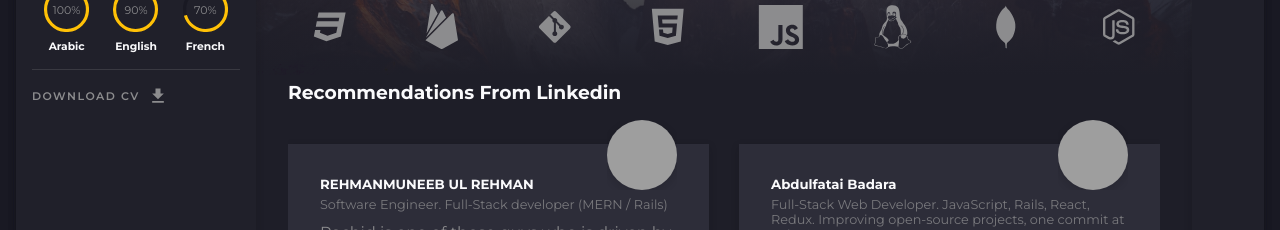
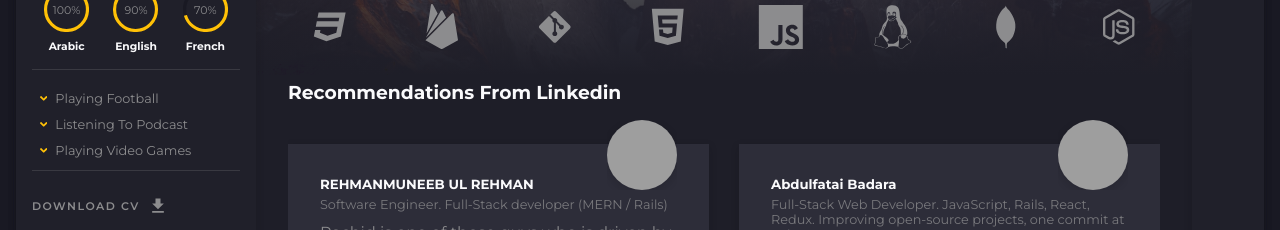
Before and after one commit to rachidelaid/nextjs-portfolio, a Next.js app: page / in a window 1280 px wide. Shown: the part 341-571 px from the top of the page. Built offline with nearby package versions, Linux system fonts and the light colour scheme; grey boxes are pictures that could not be loaded.

Commit message:
added hobbies

```diff
--- a/components/SideDetails.jsx
+++ b/components/SideDetails.jsx
@@ -1,4 +1,5 @@
 import React from 'react';
+import { FaAngleDown } from 'react-icons/fa';
 import styles from '../styles/SideDetails.module.css';
 
 const SideDetails = () => {
@@ -95,6 +96,20 @@ const SideDetails = () => {
         </div>
       </div>
 
+      <div className={styles.hobbies}>
+        <ul>
+          <li>
+            <FaAngleDown /> <p>Playing Football</p>
+          </li>
+          <li>
+            <FaAngleDown /> <p>Listening To Podcast</p>
+          </li>
+          <li>
+            <FaAngleDown /> <p>Playing Video Games</p>
+          </li>
+        </ul>
+      </div>
+
       <div className={styles.btn}>
         Download cv
         <svg viewBox="0 0 24 24">
--- a/styles/SideDetails.module.css
+++ b/styles/SideDetails.module.css
@@ -61,6 +61,28 @@
   color: var(--gray-color);
 }
 
+.hobbies {
+  color: var(--gray-color);
+  font-size: 0.8rem;
+  padding: 0.6rem 0;
+}
+
+.hobbies li {
+  margin: 0.7rem 0.5rem;
+  display: flex;
+  align-items: center;
+  gap: 0.5rem;
+}
+
+.hobbies p {
+  width: 100%;
+}
+
+.hobbies svg {
+  color: var(--accent-color);
+  width: 0.5rem;
+}
+
 .btn {
   text-transform: uppercase;
   font-size: 11px;
```
